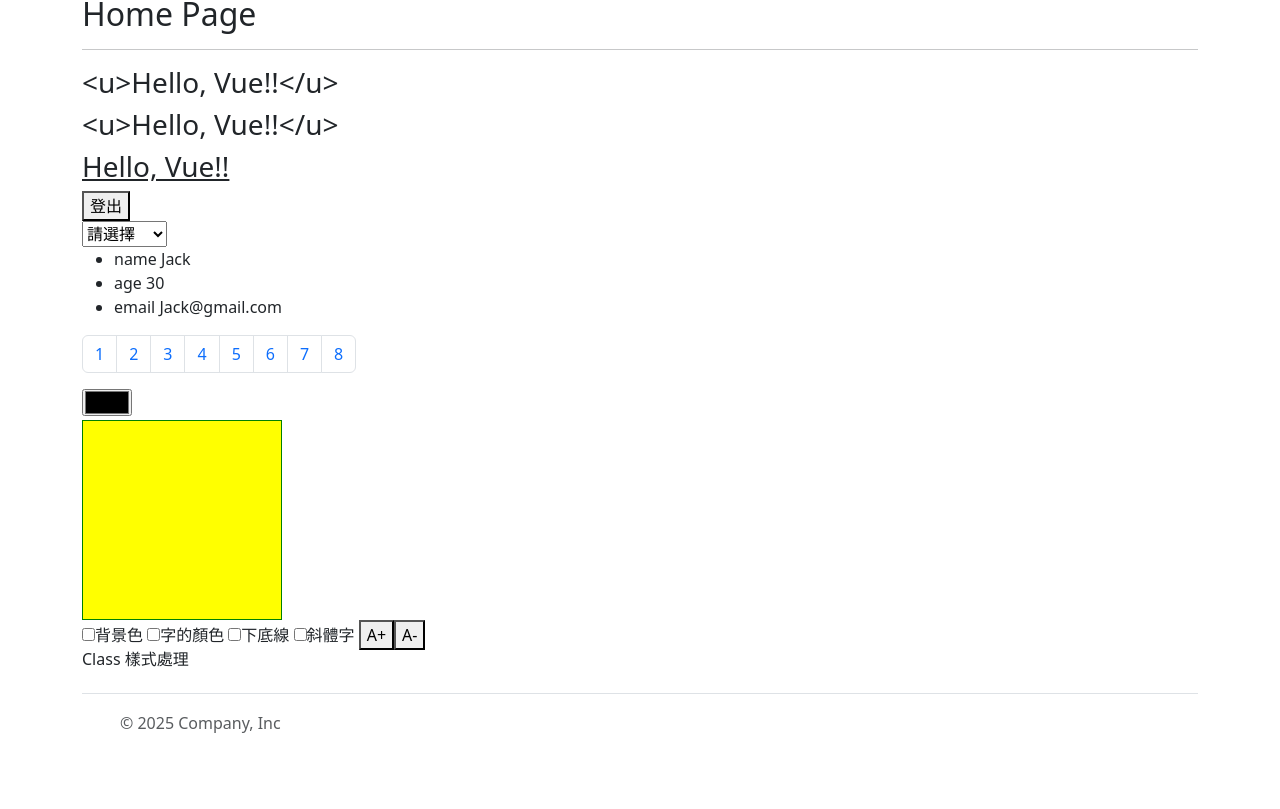
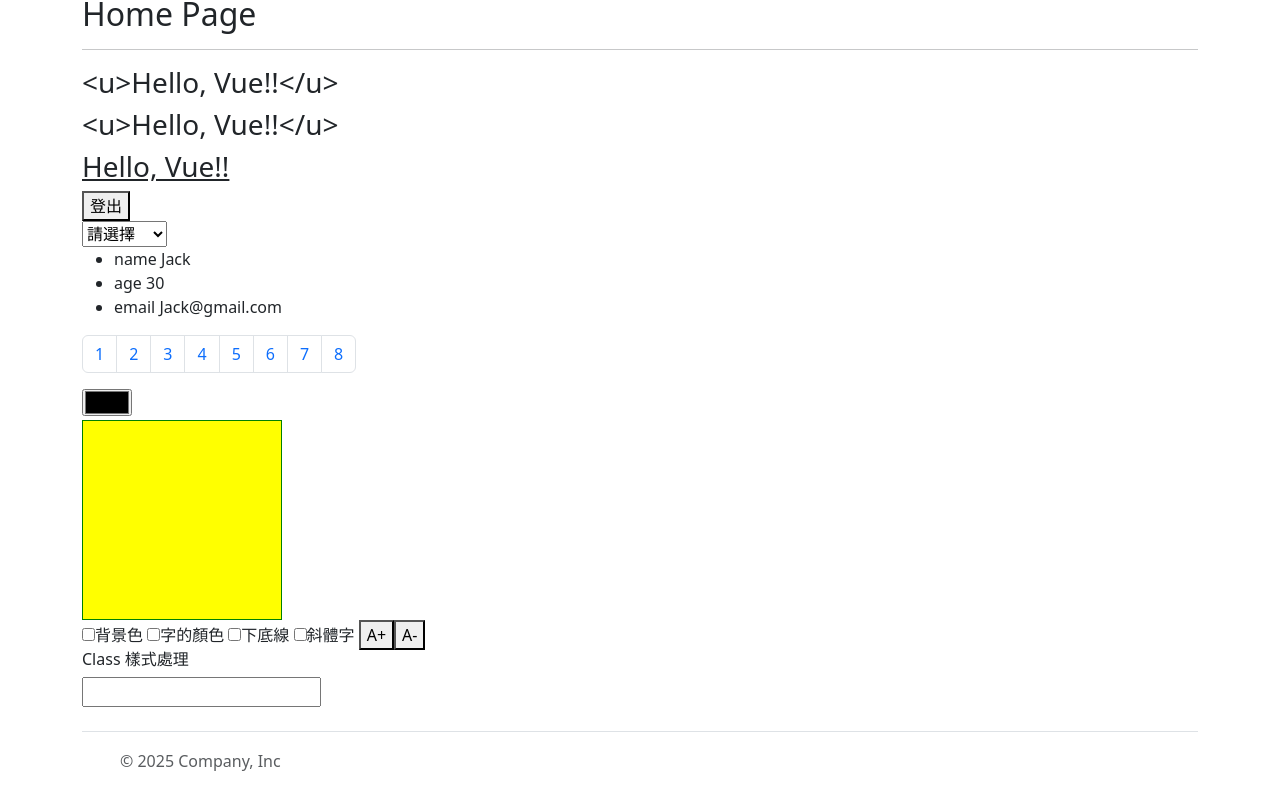
Before and after one commit to HsiaoHungWang/vue-ojtm, a Vue app: page /home in a window 1280 px wide. Shown: the part 371-1180 px from the top of the page. Before the commit the page ends 1147 px from the top, so only its background shows below. Built offline with nearby package versions, Linux system fonts and the light colour scheme.

Commit message:
鍵盤的enter、delete修飾符

```diff
--- a/src/components/DirectiveComponent.vue
+++ b/src/components/DirectiveComponent.vue
@@ -24,6 +24,15 @@ const isS2 = ref(false)
 const isUnder = ref(false)
 const isItalic = ref(false)
 const fontSize = ref(16)
+const keyword = ref('')
+
+const enterHandler = evt => {
+    console.log(keyword.value);
+}
+
+const clearHandler = () => {
+    keyword.value = '';
+}
 
 </script>
 
@@ -70,6 +79,8 @@ const fontSize = ref(16)
         <h3 :class="{ s1: isS1, s2: isS2, underline: isUnder, italic: isItalic }"
             :style="{ fontSize: `${fontSize}px` }">
             Class 樣式處理</h3>
+
+        <input type="text" v-model="keyword" @keyup.enter="enterHandler" @keyup.delete="clearHandler" />
     </div>
 </template>
 
```
